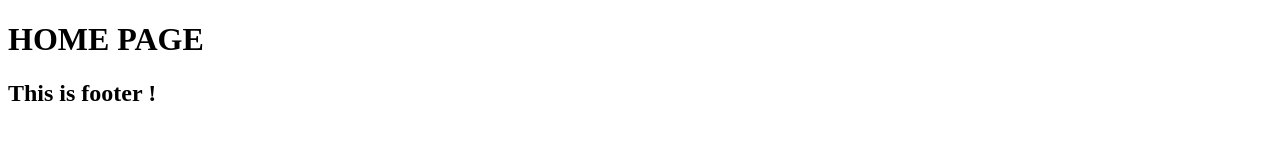
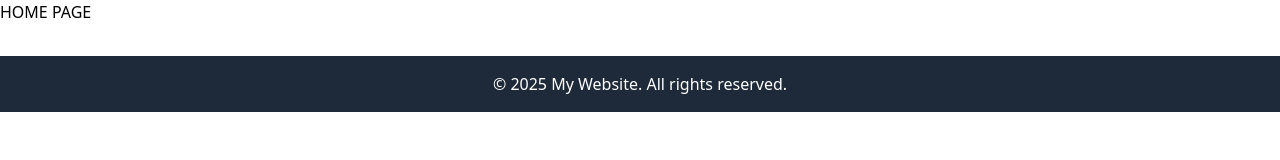
Before and after one commit to usernamedinesh/my_downloader, a website built with Vite: page index.html in a window 1280 px wide. Built offline with nearby package versions, Linux system fonts and the light colour scheme.

Commit message:
tailwind configured

```diff
--- a/index.html
+++ b/index.html
@@ -4,6 +4,7 @@
     <meta charset="UTF-8" />
     <link rel="icon" type="image/svg+xml" href="/" />
     <meta name="viewport" content="width=device-width, initial-scale=1.0" />
+     <link href="/src/css/style.css" rel="stylesheet">
     <title>downloader</title>
   </head>
   <body>
--- a/package.json
+++ b/package.json
@@ -10,5 +10,9 @@
   },
   "devDependencies": {
     "vite": "^7.1.2"
+  },
+  "dependencies": {
+    "@tailwindcss/vite": "^4.1.12",
+    "tailwindcss": "^4.1.12"
   }
 }
--- a/src/components/Footer.js
+++ b/src/components/Footer.js
@@ -1,8 +1,8 @@
 export function FooterPage() {
-    return `
-    <div>
-        <h2> This is footer ! </h2>
-
-    </div>
-    `
+  const currentYear = new Date().getFullYear();
+  return `
+    <footer class="bg-gray-800 text-white p-4 text-center mt-8">
+      <p>&copy; ${currentYear} My Website. All rights reserved.</p>
+    </footer>
+  `;
 }
--- /dev/null
+++ b/src/css/style.css
@@ -0,0 +1 @@
+@import "tailwindcss";
--- a/src/main.js
+++ b/src/main.js
@@ -1,5 +1,5 @@
-import { FooterPage } from "./components/Footer";
 import { Router } from "./router";
+import "./css/style.css"
 
 document.querySelector('#root').innerHTML = `
  <main id = "app" ></main>
--- a/src/pages/Home.js
+++ b/src/pages/Home.js
@@ -2,9 +2,8 @@ import { FooterPage } from "../components/Footer";
 
 export function HomePage() {
     return `
-        <div>
-            <h1> HOME PAGE </h>
+        <div className="bg-red-400">
+            <h1> HOME PAGE </h1>
         </div>
-        ${FooterPage()}
-`
+   ${FooterPage()}`
 }
--- /dev/null
+++ b/vite.config.js
@@ -0,0 +1,9 @@
+import { defineConfig } from "vite";
+import tailwindcss from "@tailwindcss/vite";
+
+
+export default defineConfig({
+    plugins: [
+        tailwindcss()
+    ]
+})
```
Also changed, not shown: 1 other file.
